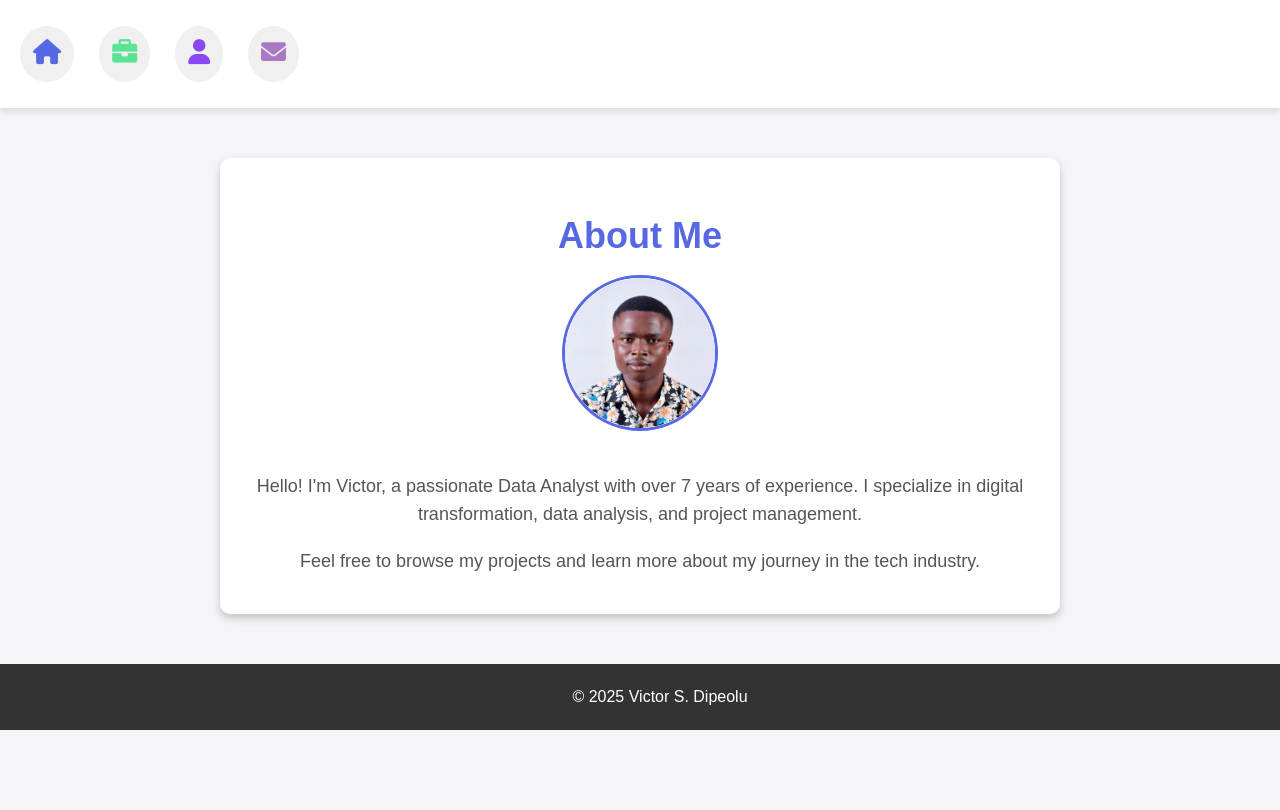
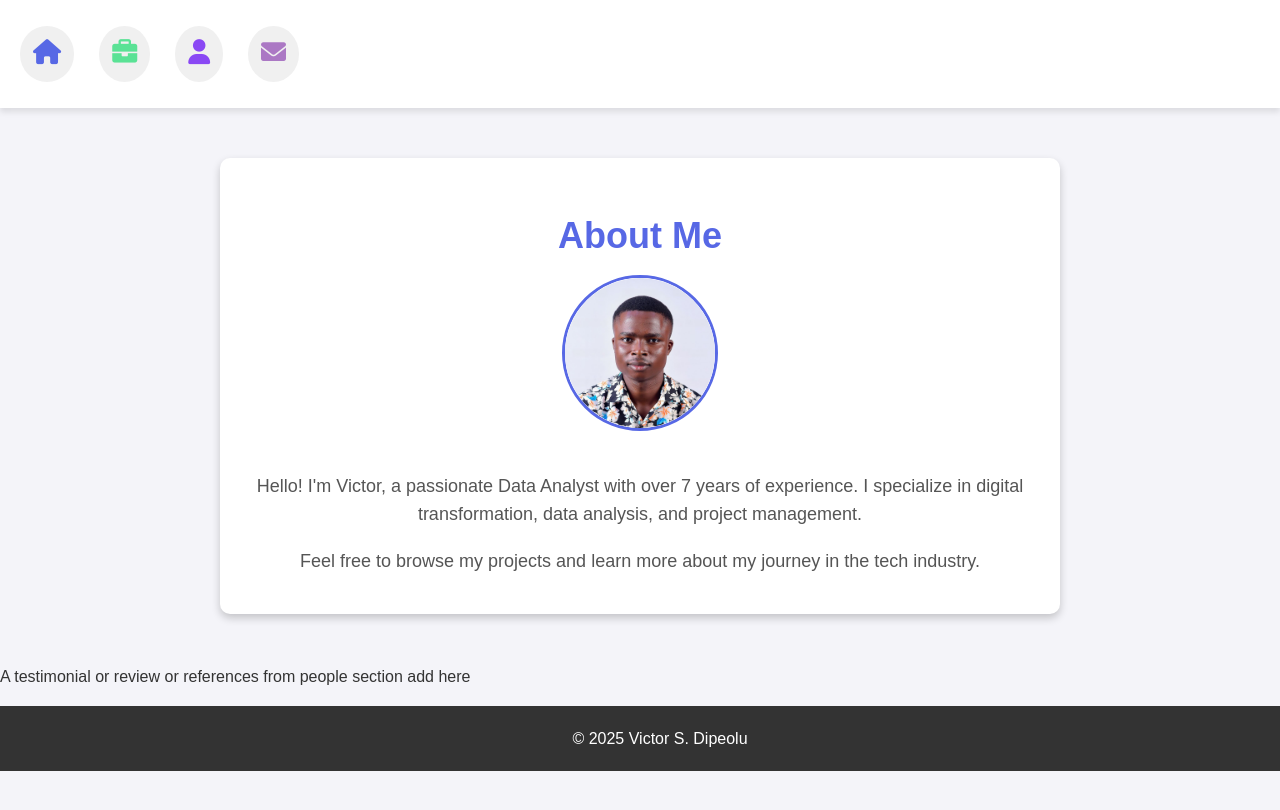
Before and after one commit to Vicmandip1/Portfolio, a Jekyll site: the page about.html, which Jekyll copies as it is, in a window 1280 px wide. Shown: the top 810 px of the page. Built offline with Jekyll 4.4.1, drawn with Linux system fonts in a browser that asks for light colours.

Commit message:
Update about.html

```diff
--- a/about.html
+++ b/about.html
@@ -56,6 +56,9 @@
     <p>Feel free to browse my projects and learn more about my journey in the tech industry.</p>
   </section>
 
+<p>A testimonial or review or references from people section add here</p>
+
+
   <footer>
     <p>&copy; 2025 Victor S. Dipeolu</p>
   </footer>
```
